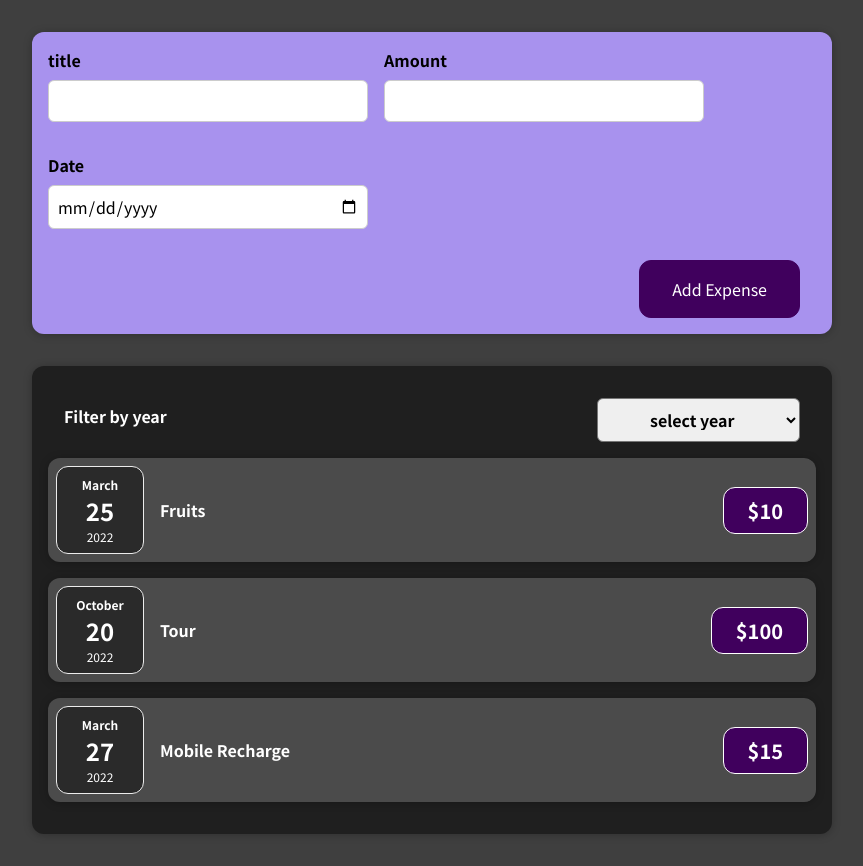
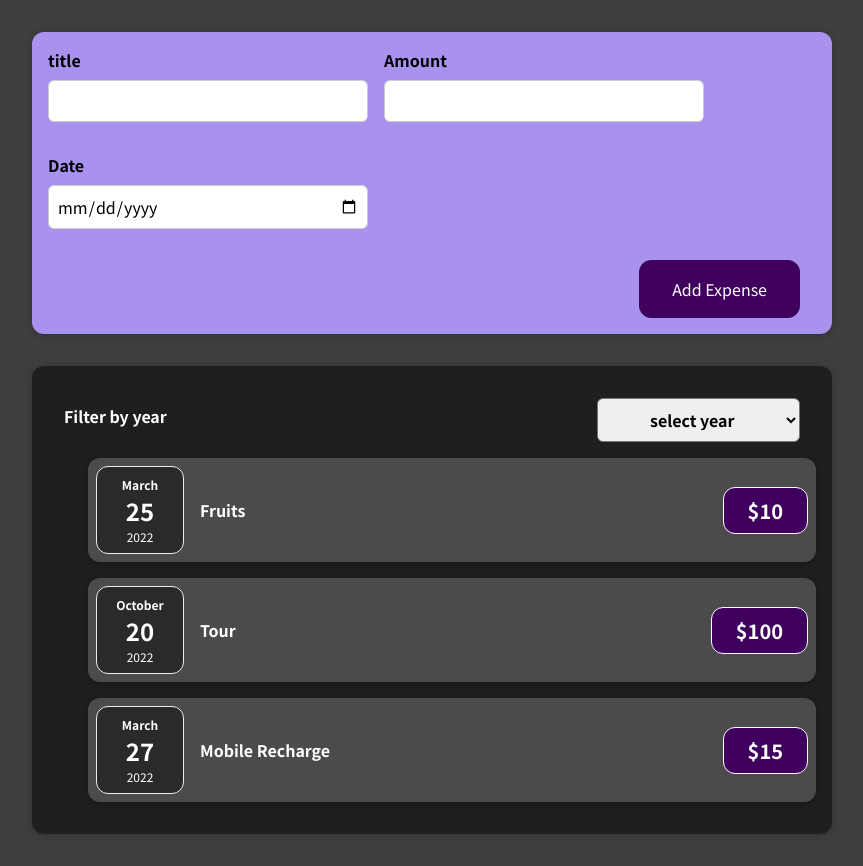
Before and after one commit to krishnaSarkar5/expense_tracker, a React (Create React App) app: page / in a window 1280 px wide. Shown: the whole page, without its empty margins (208-1071 px from the left). Built offline with nearby package versions, Linux system fonts and the light colour scheme.

Commit message:
separate expense list component

```diff
--- a/src/components/expense/ExpenseFilter.jsx
+++ b/src/components/expense/ExpenseFilter.jsx
@@ -13,6 +13,7 @@ const ExpenseFilter = (props) => {
             <select value={props.selected} onChange={dropdownChangeHandler}>
               <option value='select year'>select year</option>
               {props.years?.map((year)=>{return<option value={year}>{year}</option> })}
+              <option value="2005">2005</option>
             </select>
           </div>
         </div>
--- /dev/null
+++ b/src/components/expense/ExpenseList.css
@@ -0,0 +1,9 @@
+.expenses-list {
+    list-style: none;
+    padding: 0;
+  }
+
+  .expenses-list__fallback {
+    color: white;
+    text-align: center;
+  }
--- /dev/null
+++ b/src/components/expense/ExpenseList.jsx
@@ -0,0 +1,25 @@
+import React from 'react'
+import './ExpenseList.css'
+import ExpenseItem from './ExpenseItem'
+
+const ExpenseList = (props) => {
+
+  if(props.items.length===0){
+    return <h2 className='expenses-list__fallback'>No expenses found</h2>
+  }
+
+  return (
+    <ul>
+        { props.items?.map((expense)=>
+       <ExpenseItem
+                key={expense.id}
+                title={expense.title}
+                price={expense.price}
+                date={expense.date}/>
+          )
+        }
+    </ul>
+  )
+}
+
+export default ExpenseList
--- a/src/components/expense/Expenses.jsx
+++ b/src/components/expense/Expenses.jsx
@@ -3,10 +3,15 @@ import ExpenseItem from './ExpenseItem'
 import './Expences.css'
 import Card from '../UI/Card'
 import ExpenseFilter from './ExpenseFilter'
+import ExpenseList from './ExpenseList'
 
 const Expenses = (props) => {
 
   const [filterSelected,setFilterSelected] = useState('select year');
+
+ let uniqueYears =  [...new Set(props.expenses?.map((expense)=>{return expense.date.getFullYear()}))];
+
+ let filteredExpenses = props.expenses?.filter(expense=>{return filterSelected=="select year"?true:expense.date.getFullYear()==filterSelected});
 
   const handleFilter = (selectedYear)=>{
     setFilterSelected(selectedYear)
@@ -15,17 +20,12 @@ const Expenses = (props) => {
   return (
     <>
     <Card className='expenses'>
-    <ExpenseFilter onFilterSelected={handleFilter} selected={filterSelected} years={[...new Set(props.expenses?.map((expense)=>{return expense.date.getFullYear()}))]}/>
-      { props.expenses?.filter(expense=>{return filterSelected=="select year"?true:expense.date.getFullYear()==filterSelected}).map((expense)=>{
-       return(
-       <ExpenseItem
-                key={expense.id}
-                title={expense.title}
-                price={expense.price}
-                date={expense.date}/>
-          )
-      })}
-      </Card>
+
+      <ExpenseFilter onFilterSelected={handleFilter} selected={filterSelected} years={uniqueYears}/>
+
+      <ExpenseList items ={filteredExpenses}/>
+
+    </Card>
     </>
   )
 }
```
